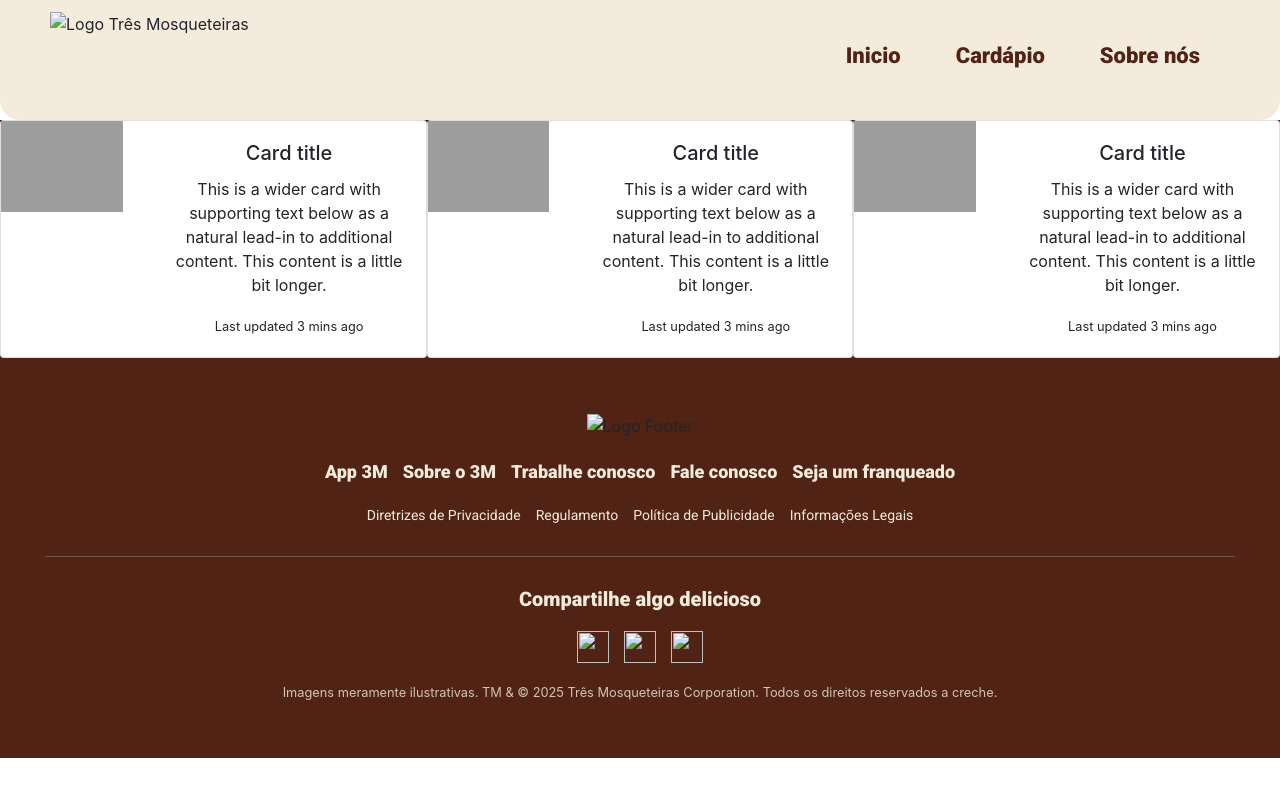
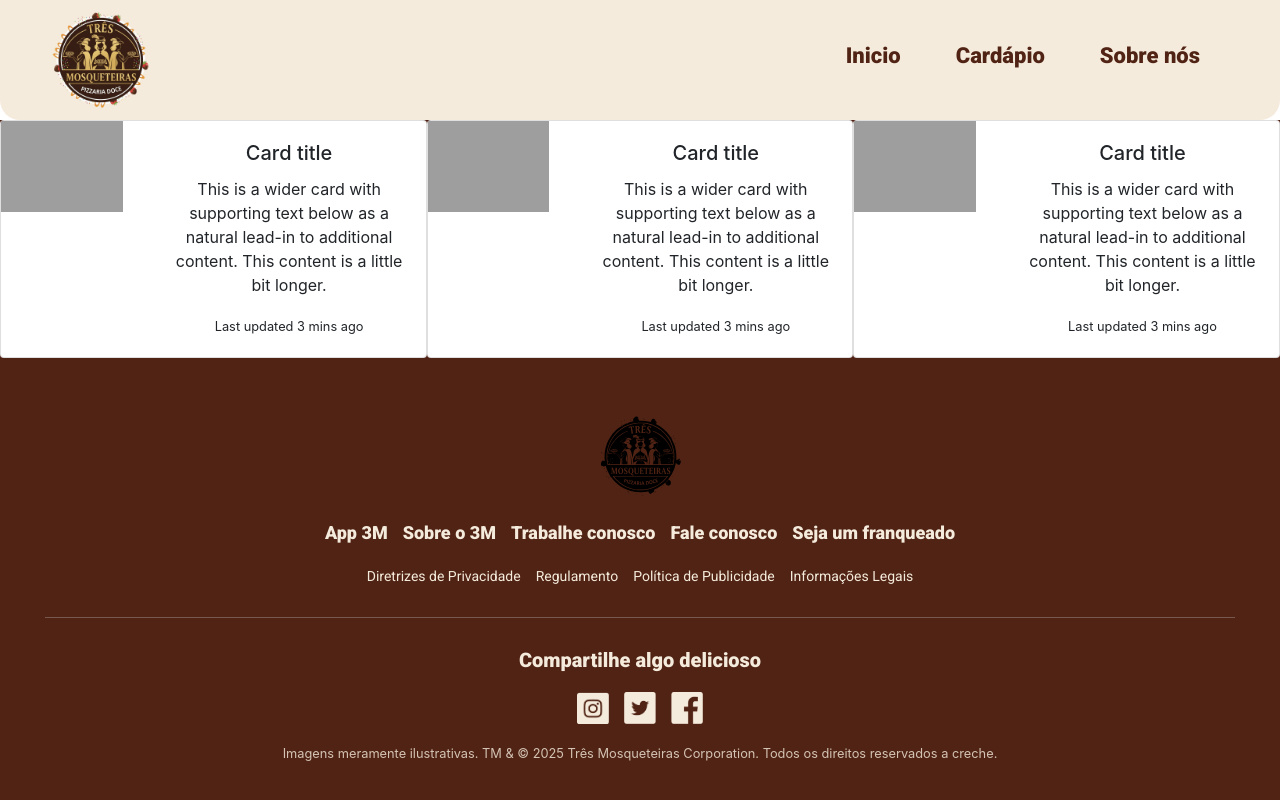
Before and after one commit to agentphpp/TresMosqueteiras, a plain HTML site: page cardapio.html in a window 1280 px wide. Drawn offline with nearby package versions, Linux system fonts and the light colour scheme; the site is published under a folder, as on GitHub Pages, so addresses that start at the root find nothing.

Commit message:
Update cardapio.html

```diff
--- a/cardapio.html
+++ b/cardapio.html
@@ -16,7 +16,7 @@
 
     <nav class="menu">
         <div class="menu__logo">
-            <img src="/assets/imagens/unnamed-Photoroom.png" alt="Logo Três Mosqueteiras">
+            <img src="assets/imagens/unnamed-Photoroom.png" alt="Logo Três Mosqueteiras">
         </div>
 
         <div class="menu__links">
@@ -83,7 +83,7 @@
     </main>
 
     <footer class="footer">
-        <img class="footer__logo" src="/assets/imagens/3mosqueteiras.svg" alt="Logo Footer">
+        <img class="footer__logo" src="assets/imagens/3mosqueteiras.svg" alt="Logo Footer">
 
         <section>
             <div class="footer__links">
@@ -107,9 +107,9 @@
         <h3 class="footer__title">Compartilhe algo delicioso</h3>
 
         <div class="footer_icons">
-            <img class="footer_icons_items" src="/assets/imagens/instagram.png">
-            <img class="footer_icons_items" src="/assets/imagens/twitter.png">
-            <img class="footer_icons_items" src="/assets/imagens/facebook.png">
+            <img class="footer_icons_items" src="assets/imagens/instagram.png">
+            <img class="footer_icons_items" src="assets/imagens/twitter.png">
+            <img class="footer_icons_items" src="assets/imagens/facebook.png">
         </div>
 
         <p class="footer_text"> Imagens meramente ilustrativas. TM & © 2025 Três Mosqueteiras Corporation. Todos os
```
